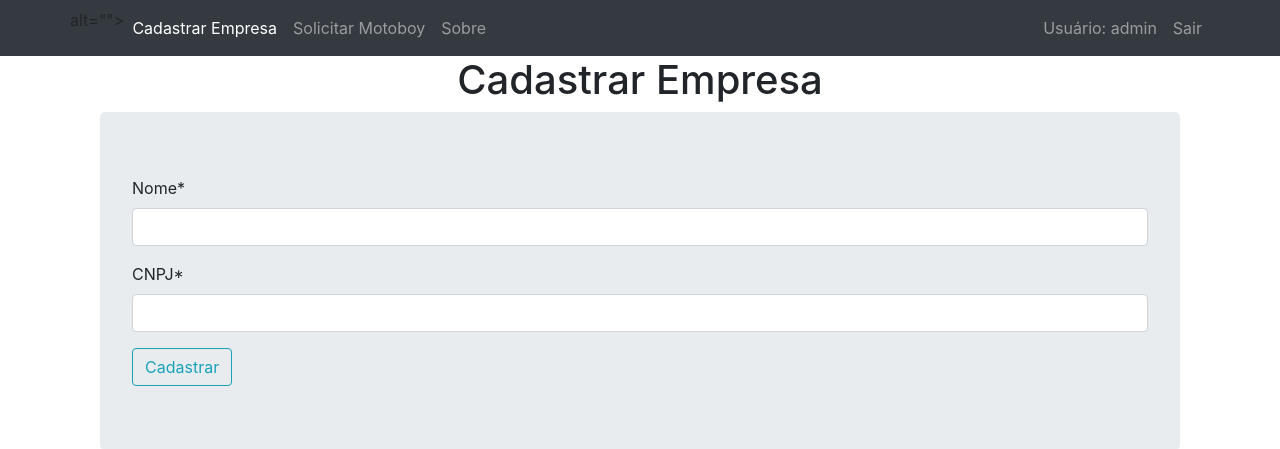
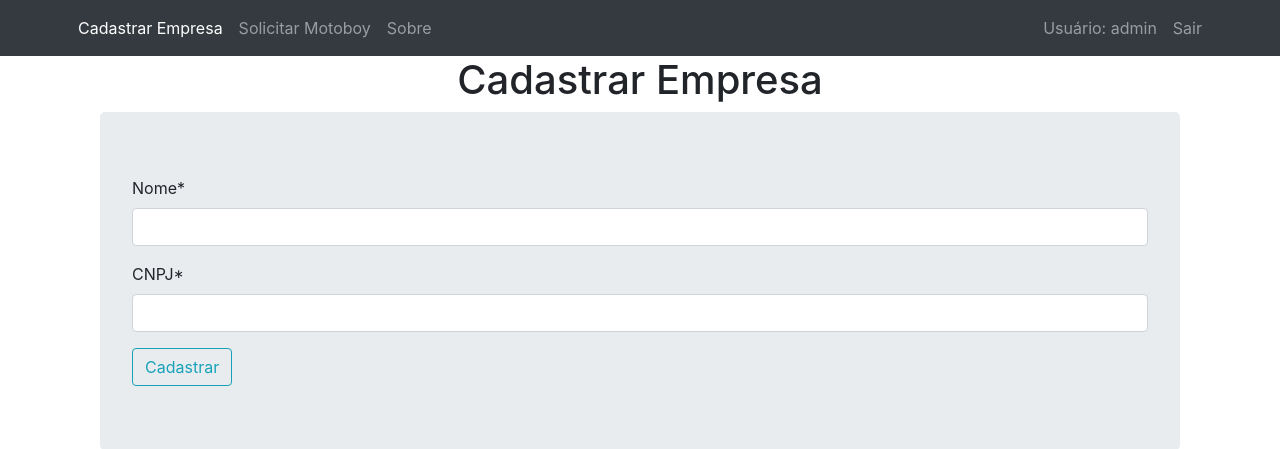
Before and after one commit to guiemi/motoboy-app, a Django app: page /cadastro_empresa/ in a window 1280 px wide. Shown: the top 449 px of the page. Run offline with Django 3.2, Linux system fonts and the light colour scheme; a user stored in the database is signed in; some libraries are stand-ins or nearby versions.

Commit message:
Fixes the navbar

```diff
--- a/solicitacao/templates/layouts/navbar.html
+++ b/solicitacao/templates/layouts/navbar.html
@@ -5,8 +5,6 @@
         <!-- Botões à esquerda -->
         <ul class="navbar-nav">
             <!-- Logo da VERT -->
-            <!-- <a class="navbar-brand" href="/"><img src="http://www.vertcap.com.br/wp-content/uploads/2016/08/logo-vert-white.png" -->
-                    alt=""></a>
             <li class="nav-item {{ cadastro_active }}">
                 <a class="nav-link" href="/cadastro_empresa">Cadastrar Empresa</a>
             </li>
```
Also changed, not shown: db.sqlite3, 1 other file.
